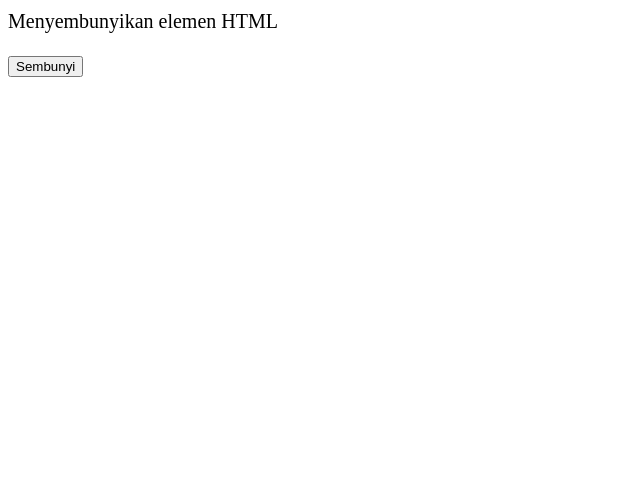
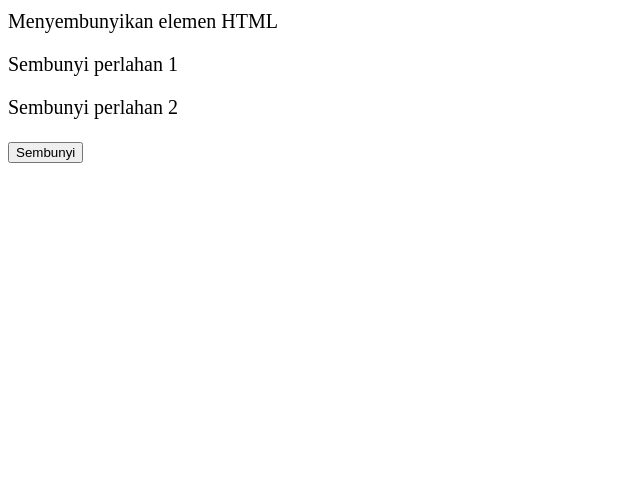
Before and after one commit to azaharii/latihan17, a plain HTML site: page index.html in a window 1280 px wide. Shown: the part 323-800 px from the top of the page, without its empty margins (0-640 px from the left). Drawn offline with nearby package versions, Linux system fonts and the light colour scheme.

Commit message:
Menyembunyikan perlahan

```diff
--- a/index.html
+++ b/index.html
@@ -35,6 +35,8 @@
   <h2>Contoh</h2>
 
 <p id="elemen1">Menyembunyikan elemen HTML</p>
+<p class="perlahan">Sembunyi perlahan 1</p>
+<p class="perlahan">Sembunyi perlahan 2</p>
 <button id="tombol1">Sembunyi</button>
 
 <script src="https://code.jquery.com/jquery-3.6.0.min.js"></script>
@@ -44,6 +46,7 @@
     // menyembunyikan paragraf
     $("#tombol1").click(function(){
       $("#elemen1").hide();
+      $(".perlahan").fadeOut("slow")
     });
   });
 </script>
```
